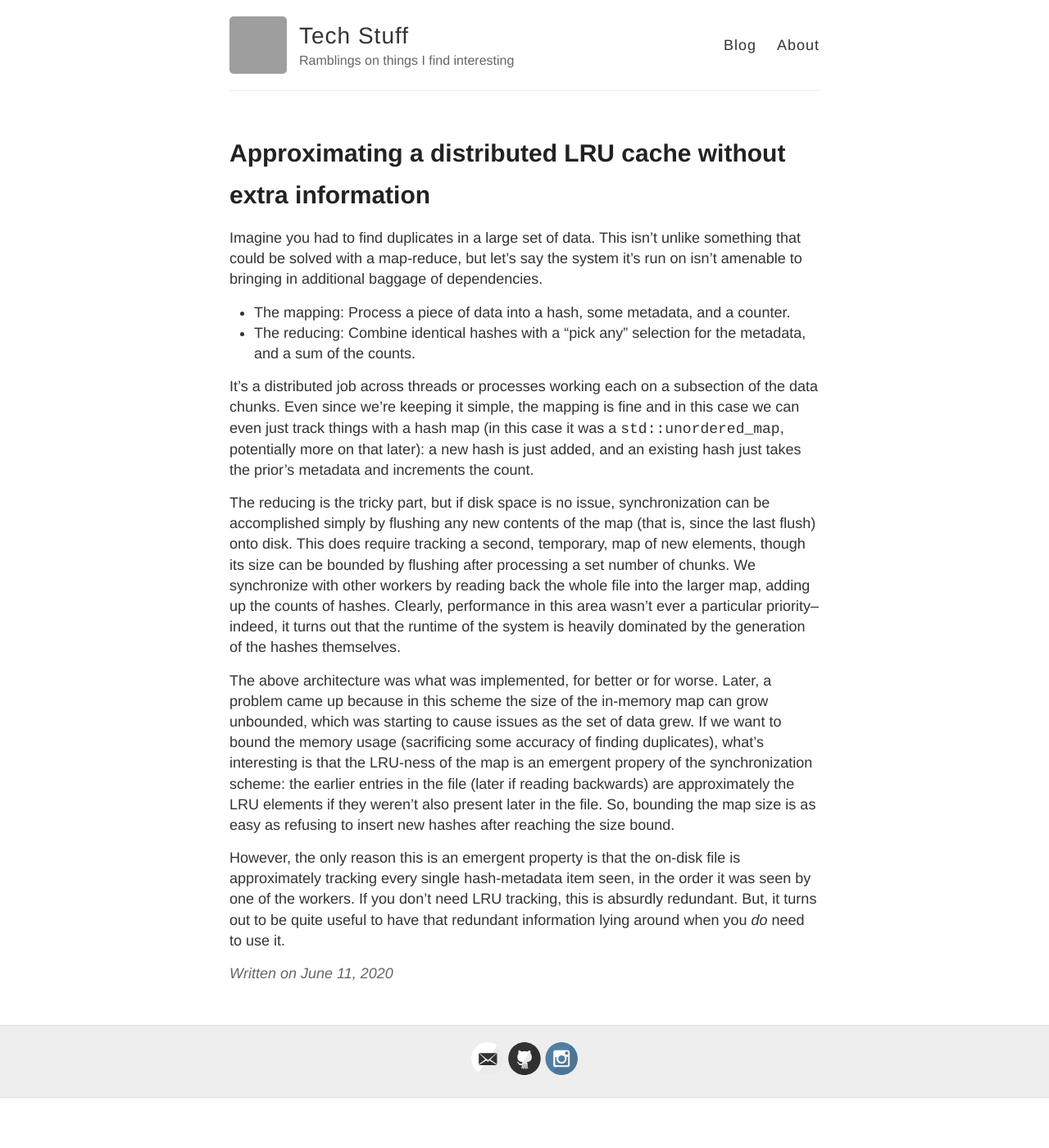
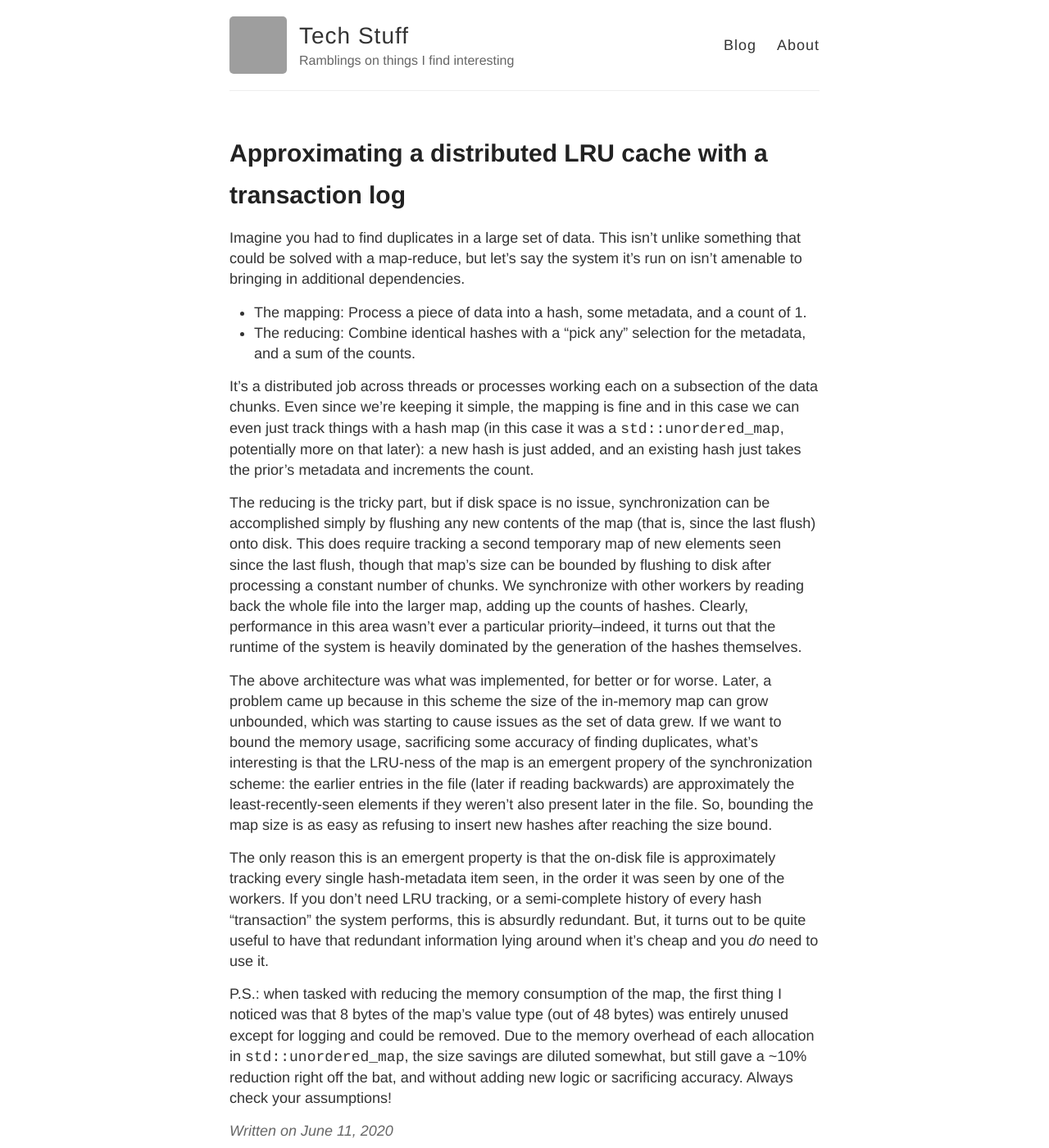
Before and after one commit to aymarino/aymarino.github.io, a Jekyll site: the page built from _posts/2020-6-11-LRU-cache.md, in a window 1280 px wide and 1400 px high. Shown: the whole window at 82% size. Built offline with Jekyll 4.4.1, drawn with Linux system fonts in a browser that asks for light colours; grey boxes are pictures that could not be loaded.

Commit message:
Edits to LRU post

```diff
--- a/_posts/2020-6-11-LRU-cache.md
+++ b/_posts/2020-6-11-LRU-cache.md
@@ -1,17 +1,19 @@
 ---
 layout: post
-title: Approximating a distributed LRU cache without extra information
+title: Approximating a distributed LRU cache with a transaction log
 ---
 
-Imagine you had to find duplicates in a large set of data. This isn't unlike something that could be solved with a map-reduce, but let's say the system it's run on isn't amenable to bringing in additional baggage of dependencies.
+Imagine you had to find duplicates in a large set of data. This isn't unlike something that could be solved with a map-reduce, but let's say the system it's run on isn't amenable to bringing in additional dependencies.
 
-* The mapping: Process a piece of data into a hash, some metadata, and a counter.
+* The mapping: Process a piece of data into a hash, some metadata, and a count of 1.
 * The reducing: Combine identical hashes with a "pick any" selection for the metadata, and a sum of the counts.
 
 It's a distributed job across threads or processes working each on a subsection of the data chunks. Even since we're keeping it simple, the mapping is fine and in this case we can even just track things with a hash map (in this case it was a `std::unordered_map`, potentially more on that later): a new hash is just added, and an existing hash just takes the prior's metadata and increments the count.
 
-The reducing is the tricky part, but if disk space is no issue, synchronization can be accomplished simply by flushing any new contents of the map (that is, since the last flush) onto disk. This does require tracking a second, temporary, map of new elements, though its size can be bounded by flushing after processing a set number of chunks. We synchronize with other workers by reading back the whole file into the larger map, adding up the counts of hashes. Clearly, performance in this area wasn't ever a particular priority--indeed, it turns out that the runtime of the system is heavily dominated by the generation of the hashes themselves.
+The reducing is the tricky part, but if disk space is no issue, synchronization can be accomplished simply by flushing any new contents of the map (that is, since the last flush) onto disk. This does require tracking a second temporary map of new elements seen since the last flush, though that map's size can be bounded by flushing to disk after processing a constant number of chunks. We synchronize with other workers by reading back the whole file into the larger map, adding up the counts of hashes. Clearly, performance in this area wasn't ever a particular priority--indeed, it turns out that the runtime of the system is heavily dominated by the generation of the hashes themselves.
 
-The above architecture was what was implemented, for better or for worse. Later, a problem came up because in this scheme the size of the in-memory map can grow unbounded, which was starting to cause issues as the set of data grew. If we want to bound the memory usage (sacrificing some accuracy of finding duplicates), what's interesting is that the LRU-ness of the map is an emergent propery of the synchronization scheme: the earlier entries in the file (later if reading backwards) are approximately the LRU elements if they weren't also present later in the file. So, bounding the map size is as easy as refusing to insert new hashes after reaching the size bound.
+The above architecture was what was implemented, for better or for worse. Later, a problem came up because in this scheme the size of the in-memory map can grow unbounded, which was starting to cause issues as the set of data grew. If we want to bound the memory usage, sacrificing some accuracy of finding duplicates, what's interesting is that the LRU-ness of the map is an emergent propery of the synchronization scheme: the earlier entries in the file (later if reading backwards) are approximately the least-recently-seen elements if they weren't also present later in the file. So, bounding the map size is as easy as refusing to insert new hashes after reaching the size bound.
 
-However, the only reason this is an emergent property is that the on-disk file is approximately tracking every single hash-metadata item seen, in the order it was seen by one of the workers. If you don't need LRU tracking, this is absurdly redundant. But, it turns out to be quite useful to have that redundant information lying around when you _do_ need to use it.
+The only reason this is an emergent property is that the on-disk file is approximately tracking every single hash-metadata item seen, in the order it was seen by one of the workers. If you don't need LRU tracking, or a semi-complete history of every hash "transaction" the system performs, this is absurdly redundant. But, it turns out to be quite useful to have that redundant information lying around when it's cheap and you _do_ need to use it.
+
+P.S.: when tasked with reducing the memory consumption of the map, the first thing I noticed was that 8 bytes of the map's value type (out of 48 bytes) was entirely unused except for logging and could be removed. Due to the memory overhead of each allocation in `std::unordered_map`, the size savings are diluted somewhat, but still gave a ~10% reduction right off the bat, and without adding new logic or sacrificing accuracy. Always check your assumptions!
```
